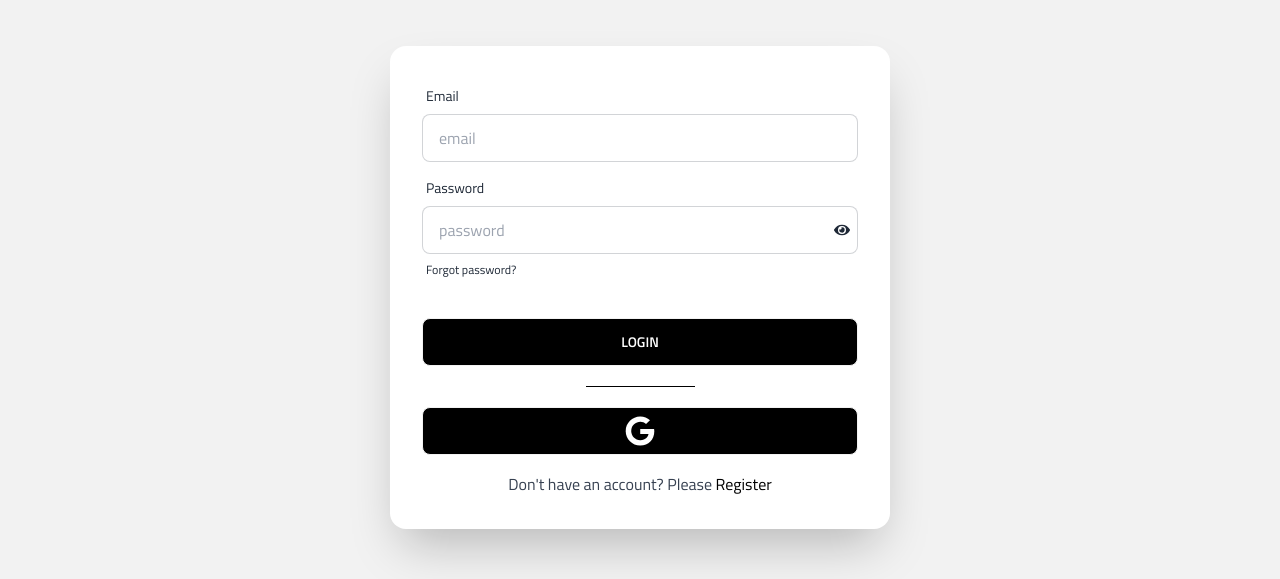
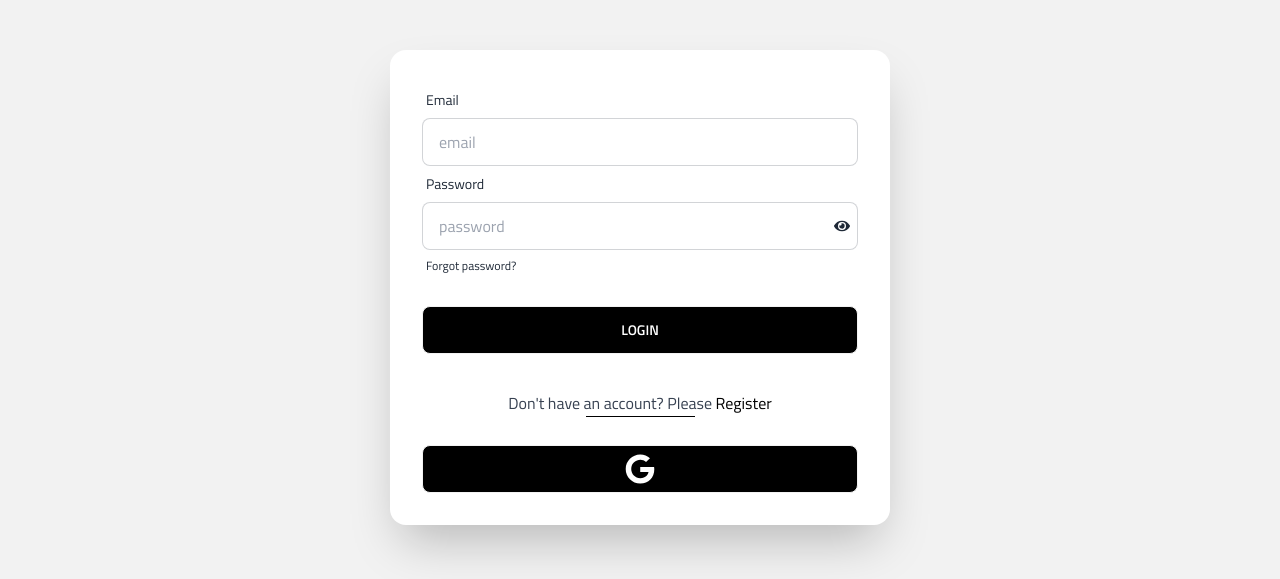
Before and after one commit to thuaba22/event-management, a React (Vite) app: page /login in a window 1280 px wide. Shown: the part 331-910 px from the top of the page. Built offline with nearby package versions, Linux system fonts and the light colour scheme; no server answers.

Commit message:
added the google button outside the form

```diff
--- a/src/pages/Home/Home.jsx
+++ b/src/pages/Home/Home.jsx
@@ -46,11 +46,11 @@ const Home = () => {
       <Navbar></Navbar>
       <Banner></Banner>
       <Cards cards={cards}></Cards>
-      <div data-aos="fade-zoom-in">
+      <div data-aos="zoom-in">
         <Teams teamData={teamData}></Teams>
       </div>
 
-      <div data-aos="fade-zoom-in">
+      <div data-aos="zoom-in">
         <Faq></Faq>
       </div>
       <Footer></Footer>
--- a/src/pages/Login/Login.jsx
+++ b/src/pages/Login/Login.jsx
@@ -34,7 +34,7 @@ const Login = () => {
       })
       .catch((error) => {
         console.log(error);
-        setLoginError("Invalid email or password");
+        setLoginError(error.message);
       });
   };
   const handleGoogle = () => {
@@ -58,7 +58,8 @@ const Login = () => {
             <h1 className="md:text-5xl font-bold">Login Your Account</h1>
           </div>
           <div className="card  md:w-[500px] shadow-2xl bg-base-100">
-            <form onSubmit={handleLogin} className="card-body">
+            <div className="card-body">
+              <form onSubmit={handleLogin}>
                 <div className="form-control">
                   <label className="label">
                     <span className="label-text">Email</span>
@@ -87,7 +88,11 @@ const Login = () => {
                       className="absolute top-4 right-2"
                       onClick={() => setShowPassword(!showPassword)}
                     >
-                    {showPassword ? <FaEyeSlash></FaEyeSlash> : <FaEye></FaEye>}
+                      {showPassword ? (
+                        <FaEyeSlash></FaEyeSlash>
+                      ) : (
+                        <FaEye></FaEye>
+                      )}
                     </span>
                   </div>
 
@@ -102,15 +107,6 @@ const Login = () => {
                     Login
                   </button>
                   {loginError && <p className="text-red-700">{loginError}</p>}
-                <hr className="border-black border-1 w-1/4 mx-auto" />
-                <div className="mt-5">
-                  <button className="btn bg-black hover:bg-black text-white w-full">
-                    <FaGoogle
-                      onClick={handleGoogle}
-                      className="text-3xl"
-                    ></FaGoogle>
-                  </button>
-                </div>
                   <p className="mt-4 block text-center text-base font-normal leading-relaxed text-gray-700 antialiased">
                     Don&#39;t have an account? Please{" "}
                     <Link
@@ -120,8 +116,18 @@ const Login = () => {
                       Register
                     </Link>
                   </p>
+                  <hr className="border-black border-1 w-1/4 mx-auto" />
                 </div>
               </form>
+              <div className="mt-5">
+                <button className="btn bg-black hover:bg-black text-white w-full">
+                  <FaGoogle
+                    onClick={handleGoogle}
+                    className="text-3xl"
+                  ></FaGoogle>
+                </button>
+              </div>
+            </div>
           </div>
         </div>
       </div>
```
Lines whose indentation alone changed are shown as unchanged.
